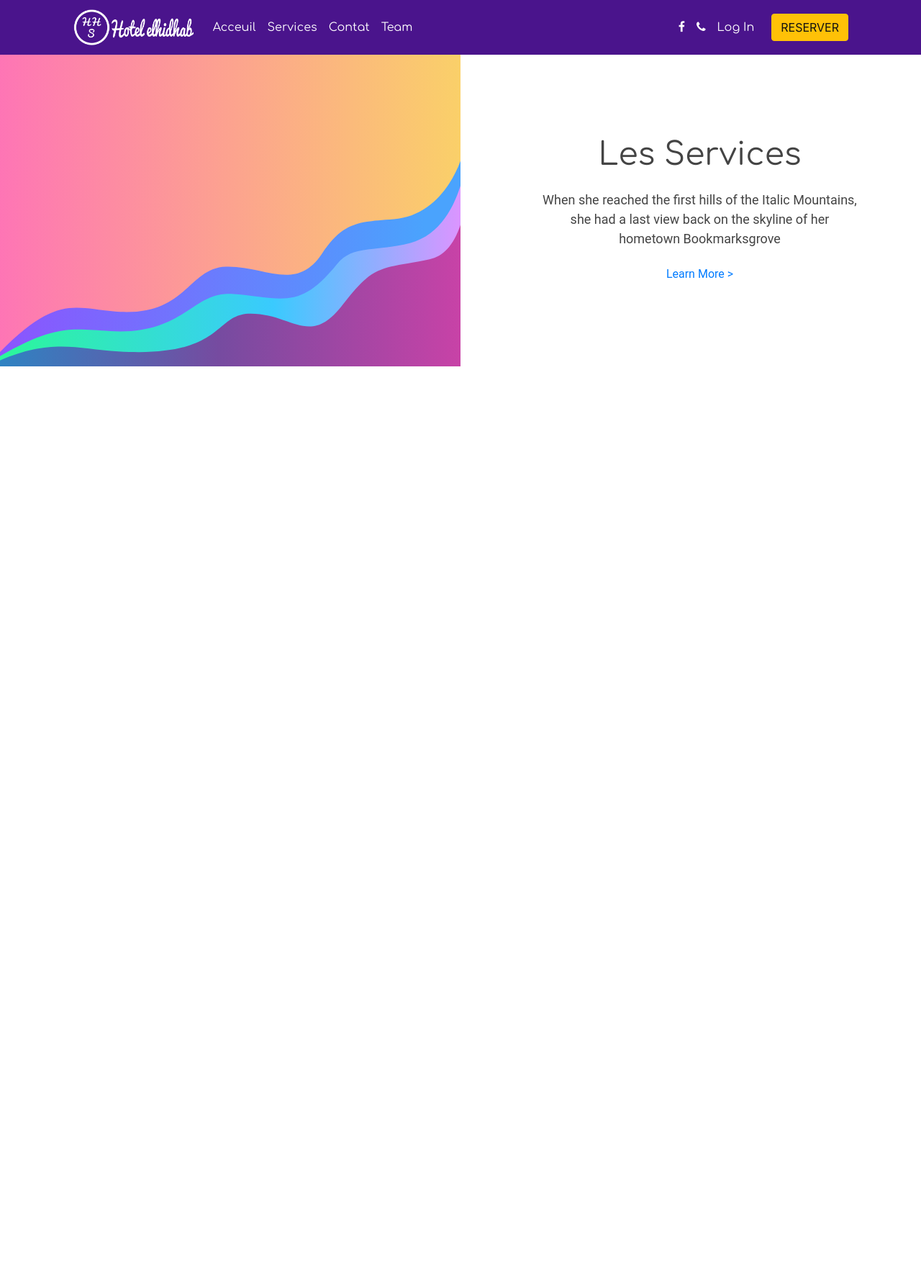
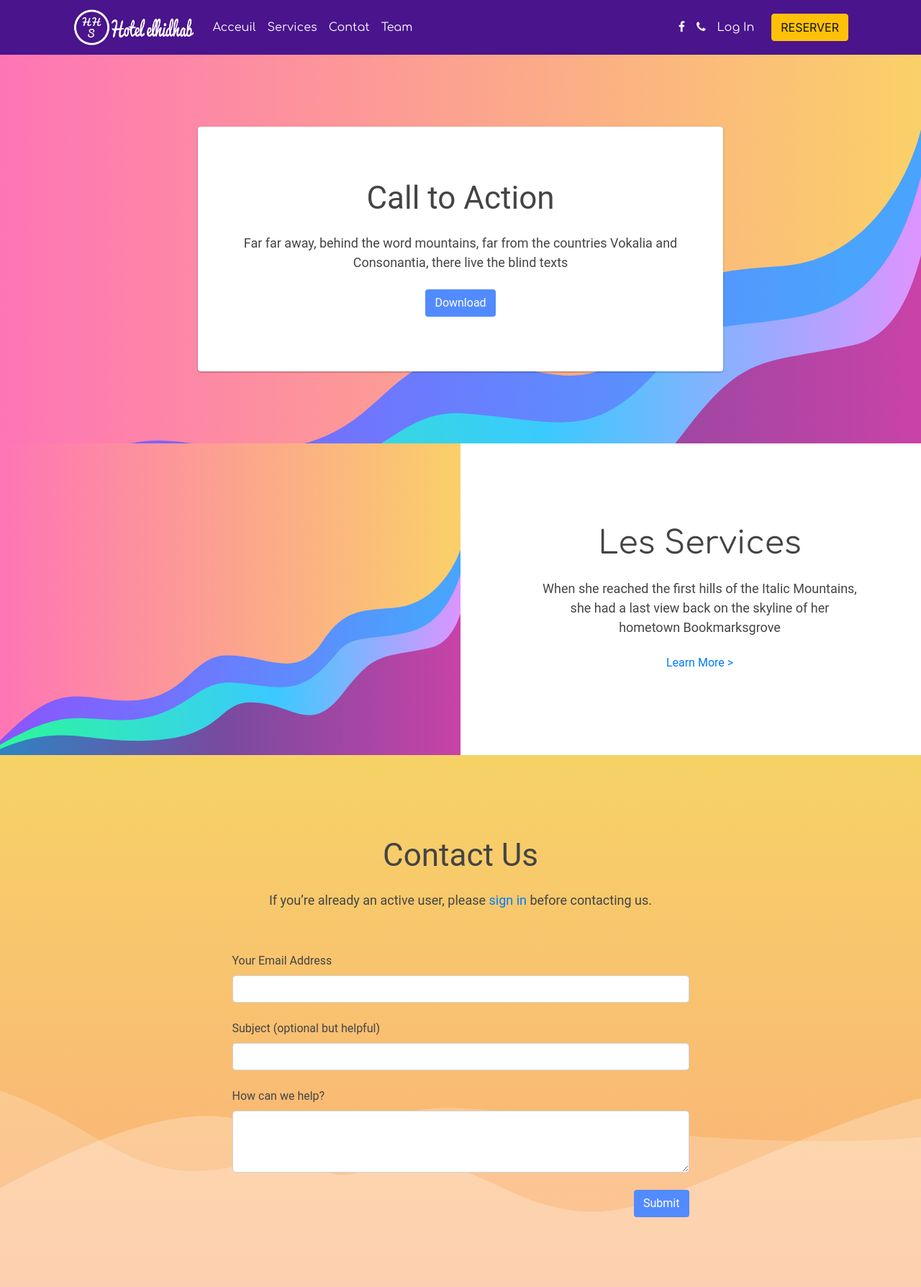
Before and after one commit to doublevie/hhs, a PHP site: page / in a window 1280 px wide. Shown: the top 1788 px of the page at 72% size. Before the commit the page ends 509 px from the top, so only its background shows below. Run offline with PHP 8.4, Linux system fonts and the light colour scheme.

Commit message:
added froala body blocks

```diff
--- /dev/null
+++ b/inc/contact.php
@@ -0,0 +1,48 @@
+<section class="fdb-block pb-0" style="background-image: url(assets/froala/imgs/bg_3.svg)">
+    <div class="container">
+      <div class="row text-center justify-content-center">
+        <div class="col-12 col-md-8 col-lg-7">
+          <h1>Contact Us</h1>
+          <p class="text-h3">If you’re already an active user, please <a href="https://www.froala.com">sign in</a> before contacting us.</p>
+        </div>
+      </div>
+      <div class="row-50">
+      </div>
+      <div class="row justify-content-center">
+        <div class="col-12 col-md-8 col-lg-7">
+          <form>
+            <div class="row">
+              <div class="col">
+                <label>Your Email Address</label>
+                <input type="text" class="form-control">
+              </div>
+            </div>
+
+            <div class="row mt-4">
+              <div class="col">
+                <label>Subject (optional but helpful)</label>
+                <input type="email" class="form-control">
+              </div>
+            </div>
+
+            <div class="row mt-4">
+              <div class="col">
+                <label>How can we help?</label>
+                <textarea class="form-control" name="message" rows="3"></textarea>
+              </div>
+            </div>
+            <div class="row mt-4">
+              <div class="col text-right">
+                <button type="submit" class="btn">Submit</button>
+              </div>
+            </div>
+          </form>
+        </div>
+      </div>
+      <div class="row-100"></div>
+    </div>
+
+    <div class="container-fluid p-0">
+      <iframe class="map" src="https://www.google.com/maps/embed?pb=!1m18!1m12!1m3!1d2848.8444388087937!2d26.101253041406952!3d44.43635311654287!2m3!1f0!2f0!3f0!3m2!1i1024!2i768!4f13.1!3m3!1m2!1s0x40b1ff4770adb5b7%3A0x58147f39579fe6fa!2zR3J1cHVsIFN0YXR1YXIgIkPEg3J1yJthIEN1IFBhaWHIm2Ui!5e0!3m2!1sen!2sro!4v1507381157656" width="100%" height="300" frameborder="0" style="border:0" allowfullscreen=""></iframe>
+    </div>
+  </section>
--- /dev/null
+++ b/inc/footer.php
@@ -0,0 +1,30 @@
+<footer class="fdb-block footer-large bg-dark">
+    <div class="container">
+      <div class="row align-items-top text-center text-md-left">
+        <div class="col-12 col-sm-6 col-md-4">
+          <h3><strong>Hotel el hidhab</strong></h3>
+          <p>centre ville setif<br>Contact Name</p>
+          <p>+213 36 51 41 32</p>
+          <p><a href="#">contact@hotelelhidhab.com</a></p>
+        </div>
+
+        <div class="col-12 col-sm-6 col-md-4 mt-4 mt-sm-0">
+          <h3><strong>Reserver</strong></h3>
+          <p>Street Address 100<br>Contact Name</p>
+          <p>+13 827 312 5002</p>
+          <p><a href="https://www.froala.com">countryb@amazing.com</a></p>
+        </div>
+
+        <div class="col-12 col-md-4 mt-5 mt-md-0 text-md-left">
+          <h3><strong>About Us</strong></h3>
+          <p>Far far away, behind the word mountains, far from the countries Vokalia and Consonantia, there live the blind texts.</p>
+        </div>
+      </div>
+
+      <div class="row mt-5">
+        <div class="col text-center">
+          © 2017 By FREQUENCY
+        </div>
+      </div>
+    </div>
+  </footer>
--- a/inc/header.php
+++ b/inc/header.php
@@ -1,7 +1,7 @@
 <header  style="background:#4A148C" class="navbar-dark">
     <div class="container">
       <nav class="navbar navbar-expand-lg">
-        <a class="navbar-brand" href="https://www.froala.com">
+        <a class="navbar-brand" href="#">
           <img src="img/logo.png" height="50" alt="image">
         </a>
 
@@ -12,16 +12,16 @@
         <div class="collapse navbar-collapse" id="navbarNav13">
           <ul class="navbar-nav mr-auto">
             <li class="nav-item active">
-              <a class="nav-link" href="https://www.froala.com">Acceuil <span class="sr-only">(current)</span></a>
+              <a class="nav-link" href="#">Acceuil <span class="sr-only">(current)</span></a>
             </li>
             <li class="nav-item">
-              <a class="nav-link" href="https://www.froala.com">Services</a>
+              <a class="nav-link" href="#">Services</a>
             </li>
             <li class="nav-item">
-              <a class="nav-link" href="https://www.froala.com">Contat</a>
+              <a class="nav-link" href="#">Contat</a>
             </li>
             <li class="nav-item">
-              <a class="nav-link" href="https://www.froala.com">Team</a>
+              <a class="nav-link" href="#">Team</a>
             </li>
           </ul>
 
@@ -33,11 +33,11 @@
               <a class="nav-link" href="#"><i class="fa fa-phone"></i></a>
             </li>
             <li class="nav-item">
-              <a class="nav-link" href="https://www.froala.com">Log In</a>
+              <a class="nav-link" href="#">Log In</a>
             </li>
           </ul>
 
-          <a class="btn btn-warning ml-md-3" href="https://www.froala.com">RESERVER</a>
+          <a class="btn btn-warning ml-md-3" href="#">RESERVER</a>
         </div>
       </nav>
     </div>
--- /dev/null
+++ b/inc/main.php
@@ -0,0 +1,17 @@
+<section class="fdb-block" style="background-image: url(assets/froala/imgs/bg_c_1.svg)">
+    <div class="container">
+      <div class="row justify-content-center">
+        <div class="col-12 col-md-10 col-lg-8 text-center">
+          <div class="fdb-box">
+            <h1>Call to Action</h1>
+            <p class="text-h3">
+              Far far away, behind the word mountains, far from the countries Vokalia and Consonantia, there live the blind texts
+            </p>
+            <p class="mt-4">
+              <a class="btn" href="https://www.froala.com">Download</a>
+            </p>
+          </div>
+        </div>
+      </div>
+    </div>
+  </section>
--- a/index.php
+++ b/index.php
@@ -17,8 +17,13 @@
 
 <?php
 include "inc/header.php";
+include "inc/main.php";
 //include "inc/features.php";
 include "inc/features.php";
+
+include "inc/contact.php";
+include "inc/footer.php";
+
  ?>
     <!-- Optional JavaScript -->
     <!-- jQuery first, then Popper.js, then Bootstrap JS -->
```
